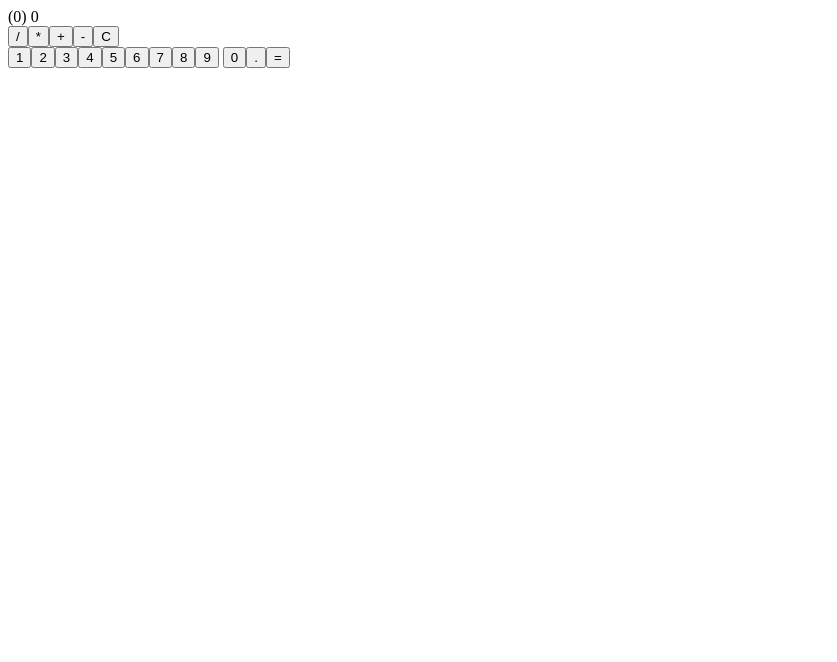
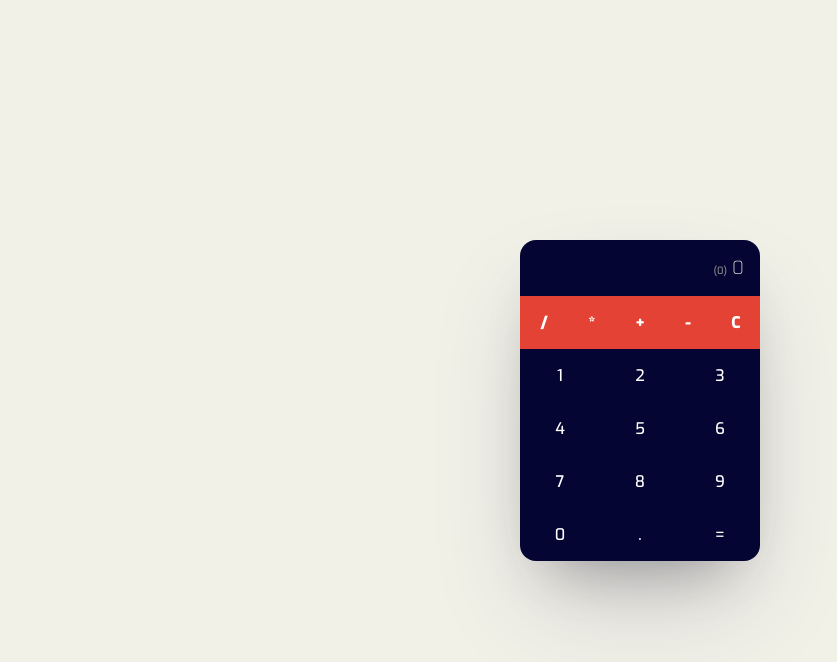
Before and after one commit to HeyGilly/Personal-React, a JavaScript app in the folder calculator_app/: page / in a window 1280 px wide. Shown: the top 662 px of the page, without its empty margins (0-837 px from the left). Built offline with nearby package versions, Linux system fonts and the light colour scheme; the HTML template or start-up script is replaced by a standard one.

Commit message:
Style the calculator how I wanted it. Centered on page and colored.

```diff
--- a/calculator_app/src/index.css
+++ b/calculator_app/src/index.css
@@ -0,0 +1,76 @@
+@import url('https://fonts.googleapis.com/css2?family=Exo:wght@100;200;500;600;800;900&display=swap');
+*{margin:0;padding:0;font-family: 'Exo', sans-serif;font-weight:500;box-sizing:border-box;}
+
+:root{
+    --primary: #0D698B;
+    --secondary: #E34234;
+    --dark: #050533;
+    --light: #F2F1E8;
+    --white: #fff;
+}
+body{
+    background-color: var(--light);
+}
+.App{
+    /*Center the app */
+    display: flex;
+    justify-content: center;
+    min-height: 100vh;
+    align-items: center;
+}
+
+.calculator{
+    width: 100%;
+    max-width: 240px;
+    background-color: var(--white);
+    border-radius: 16px;
+    overflow: hidden;
+    box-shadow: rgba(50, 50, 93, 0.25) 0px 50px 100px -20px, rgba(0, 0, 0, 0.3) 0px 30px 60px -30px, rgba(10, 37, 64, 0.35) 0px -2px 6px 0px inset;
+}
+
+.display{
+    text-align: right;
+    padding: 16px;
+    background-color: var(--dark);
+    color: var(--light);
+    font-size: 18px;
+    font-weight: 300;
+}
+
+.display span{
+    font-size: 10px;
+    color: #888;
+}
+
+button{
+    appearance: none; /*This resets the pre-made appearance */
+    outline: none;
+    border: none;
+    color: var(--white);
+    cursor: pointer;
+    font-size: 16px;
+    padding: 16px;
+}
+
+button:hover{
+    opacity: 0.9;
+}
+
+.operators{
+    display: flex;
+}
+.operators button{
+    flex: 1 25%;
+    background-color: var(--secondary);
+    font-weight: 700;
+}
+.digits{
+    display: flex;
+    flex-wrap: wrap;
+}
+
+.digits button{
+    flex: 1 1 33.33%;
+    max-width: 33.33%;
+    background-color: var(--dark);
+}
```
